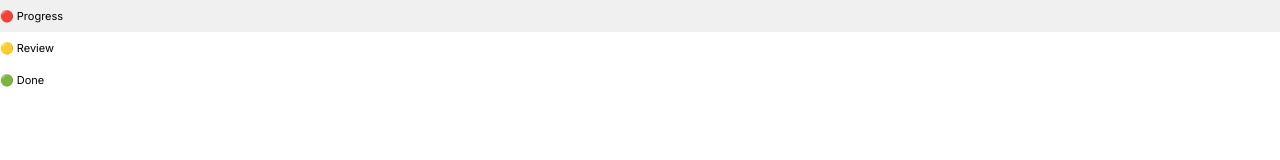
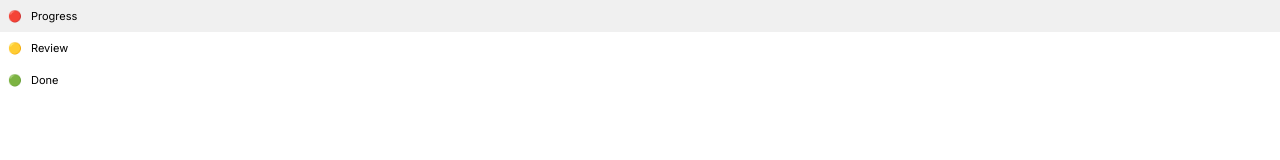
Before and after one commit to skriv/SimpleStatus, a Vue app: page / in a window 1280 px wide. Shown: the top 160 px of the page. Built offline with nearby package versions, Linux system fonts and the light colour scheme.

Commit message:
Returned old logic

```diff
--- a/src/App.vue
+++ b/src/App.vue
@@ -3,10 +3,10 @@
     <div
       v-for="(status, i) of STATUSES"
       :key="i"
-      class="button"
+      class="simple-status_button"
       @click="changeStatus"
     >
-      <span>{{ status.text }}</span>
+      {{ status.icon }} &nbsp; {{ status.text }}
     </div>
   </div>
 </template>
@@ -14,19 +14,21 @@
 <script setup lang="ts">
   const STATUSES = [
     {
-      text: '🔴  Progress'
+      icon: '🔴',
+      text: 'Progress'
     },
     {
-      text: '🟡  Review'
+      icon: '🟡',
+      text: 'Review'
     },
     {
-      text: '🟢  Done'
+      icon: '🟢',
+      text: 'Done'
     }
   ]
 
   function changeStatus(e: any) {
     const buttonName = e.target.innerText;
-    console.log(buttonName);
     parent.postMessage({ pluginMessage: { type: 'change-status', buttonName } }, '*')
   }
 </script>
@@ -42,19 +44,22 @@
     overflow-y: overlay; // removes the black line near scrollbar when Chrome browser is scaled > 100%
   }
 
-  .button {
+  .simple-status {
+    &_button {
+      width: 100%;
       display: flex;
       align-items: center;
-    width: 100%;
-    height: 32px;
       font-style: normal;
       font-weight: normal;
       font-size: 11px;
       line-height: 16px;
+      padding: 8px;
+      box-sizing: border-box;
 
       &:hover {
         background-color: #F0F0F0;
         cursor: pointer;
       }
     }
+  }
 </style>
```
Also changed, not shown: src/worker/code.ts (+16 -15 lines). Lines whose indentation alone changed are shown as unchanged.
